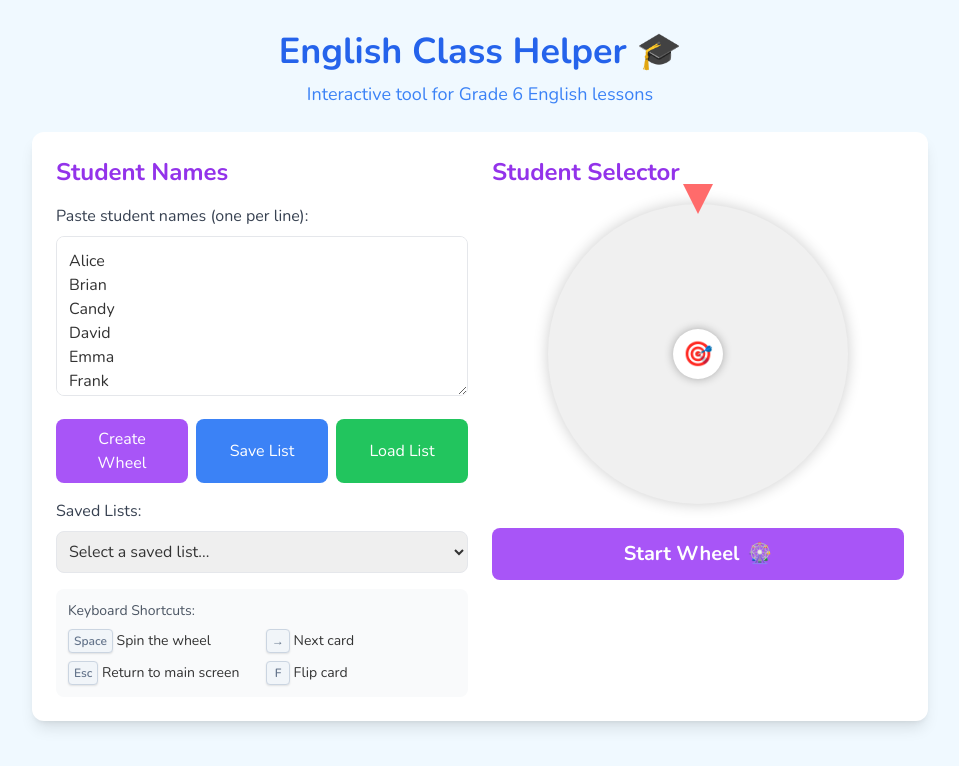
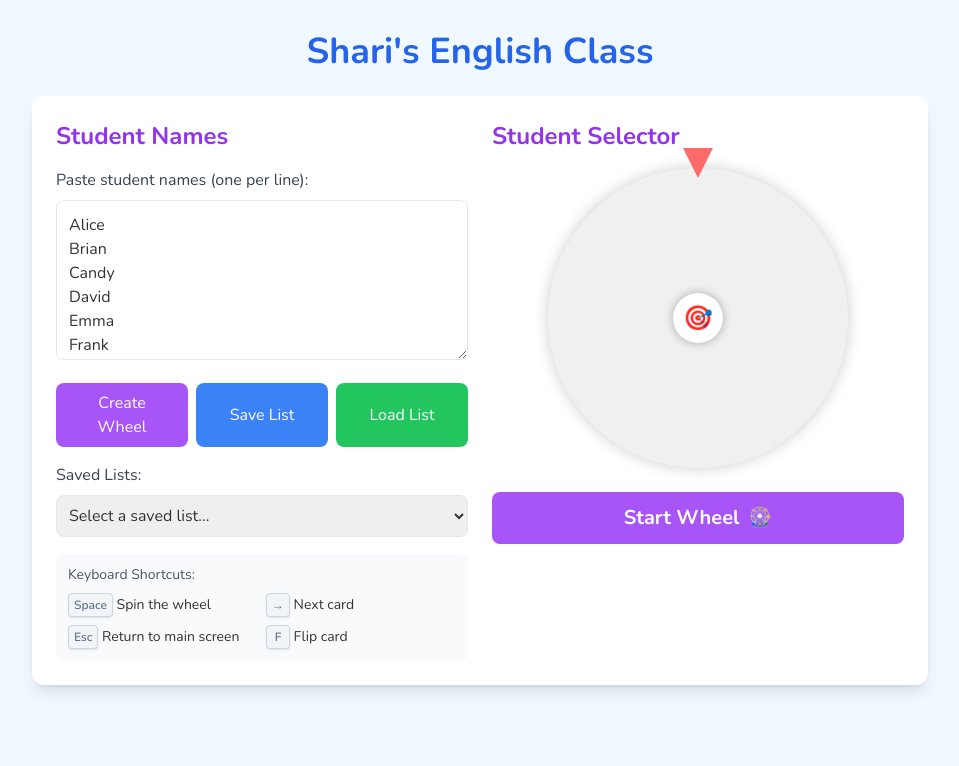
Before and after one commit to sharichung/sharienglish, a plain HTML site: page index.html in a window 1280 px wide. Shown: the whole page, without its empty margins (160-1119 px from the left). Drawn offline with nearby package versions, Linux system fonts and the light colour scheme.

Commit message:
Update H1 title

```diff
--- a/index.html
+++ b/index.html
@@ -979,8 +979,7 @@
     <div class="min-h-screen p-4 md:p-8">
         <!-- Header -->
         <header class="text-center mb-6">
-            <h1 class="text-4xl font-bold text-blue-600 mb-2">English Class Helper 🎓</h1>
-            <p class="text-lg text-blue-500">Interactive tool for Grade 6 English lessons</p>
+            <h1 class="text-4xl font-bold text-blue-600 mb-2">Shari's English Class</h1>
         </header>
 
         <!-- Main Container -->
```
